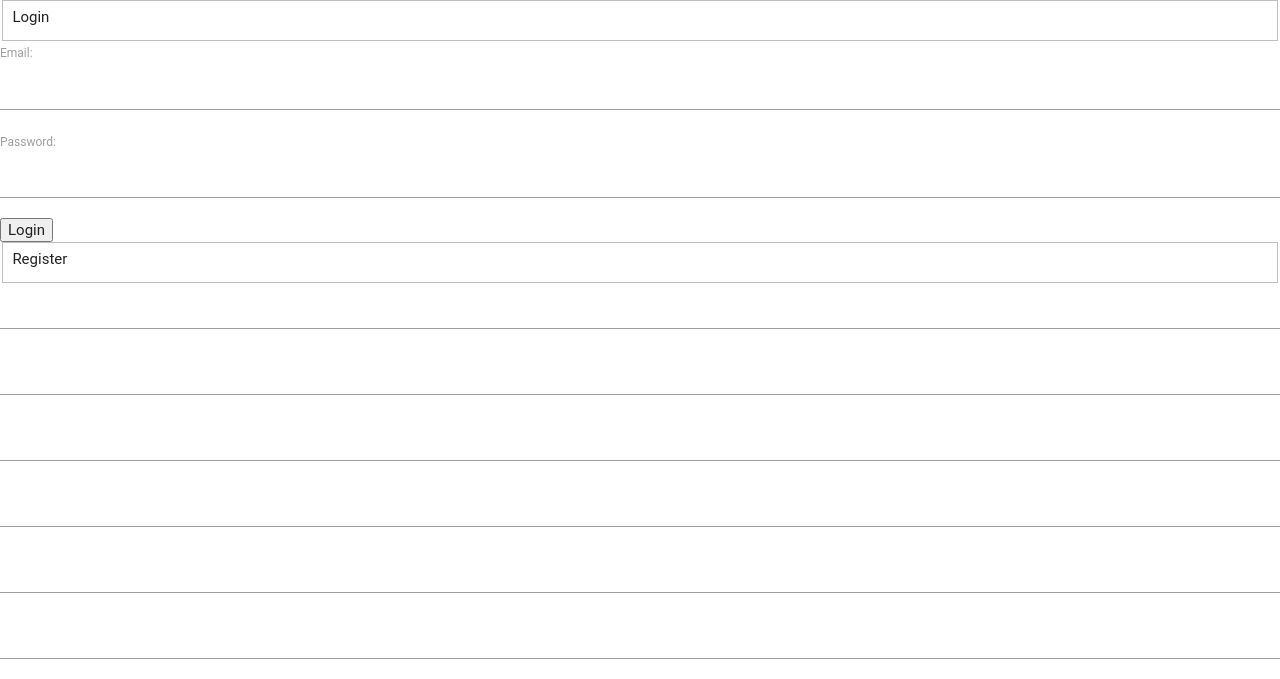
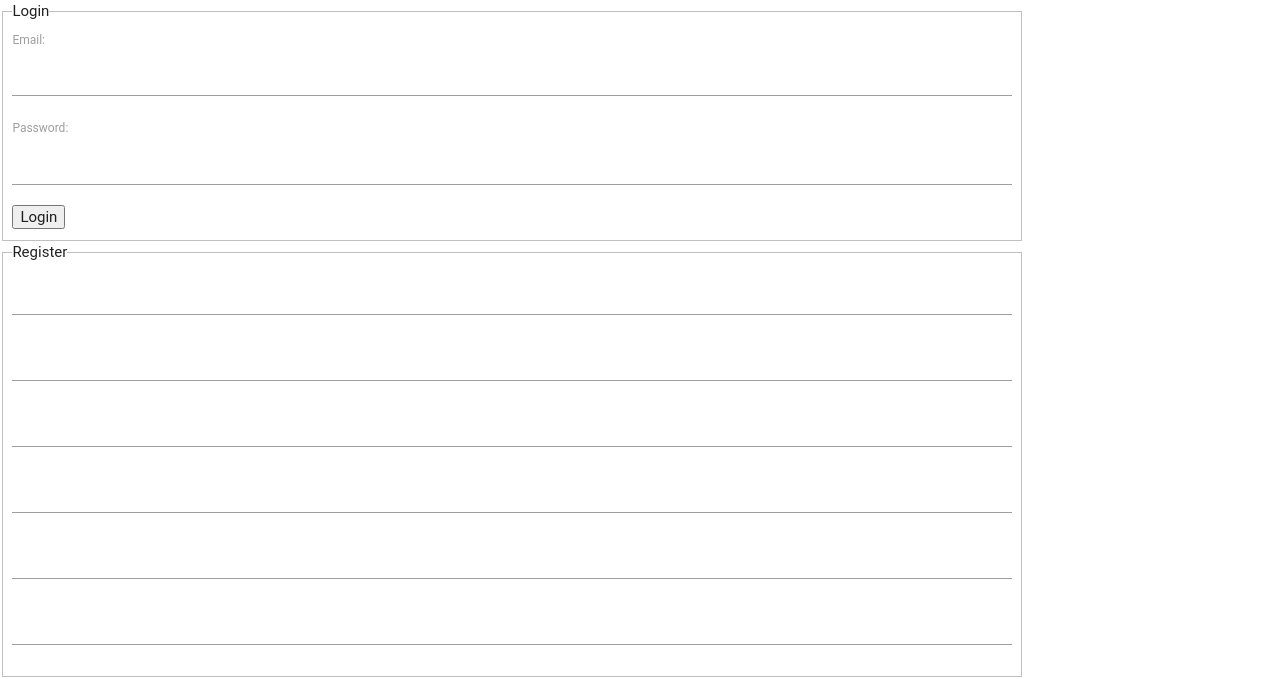
Before and after one commit to bobthewalrus/meetpup, a Django app: template login/apps/login_registration/templates/login_registration/success.html in a window 1280 px wide. Shown: the part 976-1655 px from the top of the page. Run offline with Django 3.2, Linux system fonts and the light colour scheme; the template is opened without the code that fills it, so the values that code supplies are empty; parts of the project's set-up code (start-up, migrations or seed data) failed here and were passed over; some libraries are stand-ins or nearby versions; some web fonts are replaced.

Commit message:
improved form usability

```diff
--- a/login/apps/login_registration/templates/login_registration/success.html
+++ b/login/apps/login_registration/templates/login_registration/success.html
@@ -9,6 +9,8 @@
        * element that contains the map. */
       #map {
         height: 100%;
+        width: 80%;
+        right: 0;
       }
       /* Optional: Makes the sample page fill the window. */
       html, body {
@@ -16,7 +18,7 @@
         margin: 0;
         padding: 0;
       }
-      #map{width: 80%}
+      form{width: 80%}
     </style>
     <script>
     var map;
@@ -31,16 +33,12 @@
           zoom: 12
         });
 
-      var parksrequest = {
+      var request = {
         location: pyrmont,
         radius: '500',
         query: 'dog parks'
       };
-      var eventsrequest = {
-        location: pyrmont,
-        radius: '500',
-        query: ''
-      };
+
 
       service = new google.maps.places.PlacesService(map);
       service.textSearch(request, callback);
@@ -128,18 +126,18 @@
     <div class="form-div">
       <form id="login" method='POST'>
         <fieldset>
-          Login
-        </fieldset>
+          <legend>Login</legend>
           {% csrf_token %}
           <label for= 'email'>Email: <input type='text' name='email' id='email'></label>
           <label for='password'>Password: <input type='password' name='password' id='password'></label>
           <input type='submit' value='Login'>
+        </fieldset>
       </form>
     </div>
-    <div class="form-div">
+    <div class="registration-form-div">
       <form id="registration" action="index.html" method="post">
-        <fieldset>Register
-        </fieldset>
+        <fieldset>
+        <legend>Register</legend>
         {% csrf_token %}
         <input type="text" name="firstname">
         <input type="text" name="lastname" >
@@ -147,6 +145,7 @@
         <input type="text" name="zipcode" >
         <input type="password" name="password" >
         <input type="password" name="confirm" >
+        </fieldset>
       </form>
     </div>
   </body>
```
Also changed, not shown: login/apps/login_registration/views.py (+6 -3 lines), login/db.sqlite3, 2 other files.
